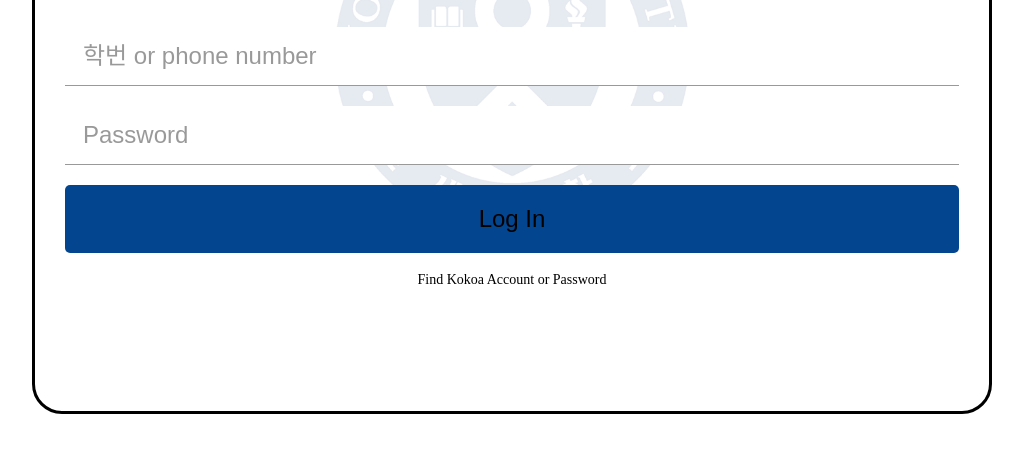
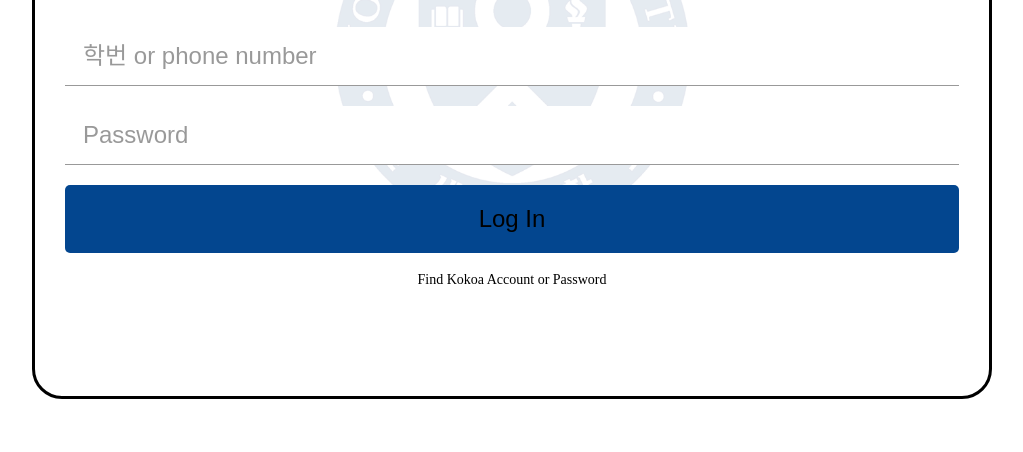
Before and after one commit to jangyun-kim/yonseitexi_project, a plain HTML site: page student.html in a window 1280 px wide. Shown: the part 346-798 px from the top of the page, without its empty margins (128-1151 px from the left). Drawn offline with Linux system fonts and the light colour scheme; a web font is replaced by a local one.

Commit message:
additional edit

```diff
--- a/CSS/screens/student.css
+++ b/CSS/screens/student.css
@@ -1,7 +1,7 @@
 .log-in {
   border: solid black;
   border-radius: 30px;
-  height: 100%;
+  height: 500px;
 }
 
 .log-in form {
```
